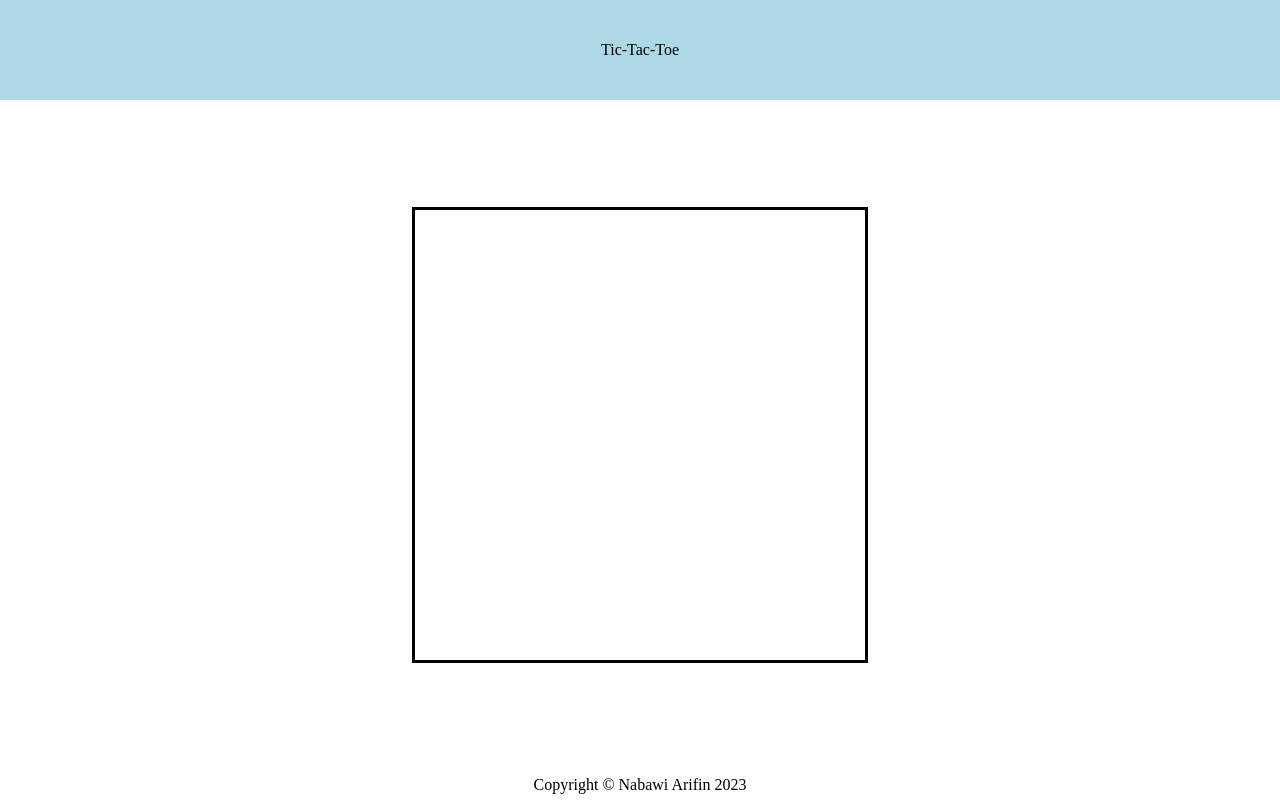
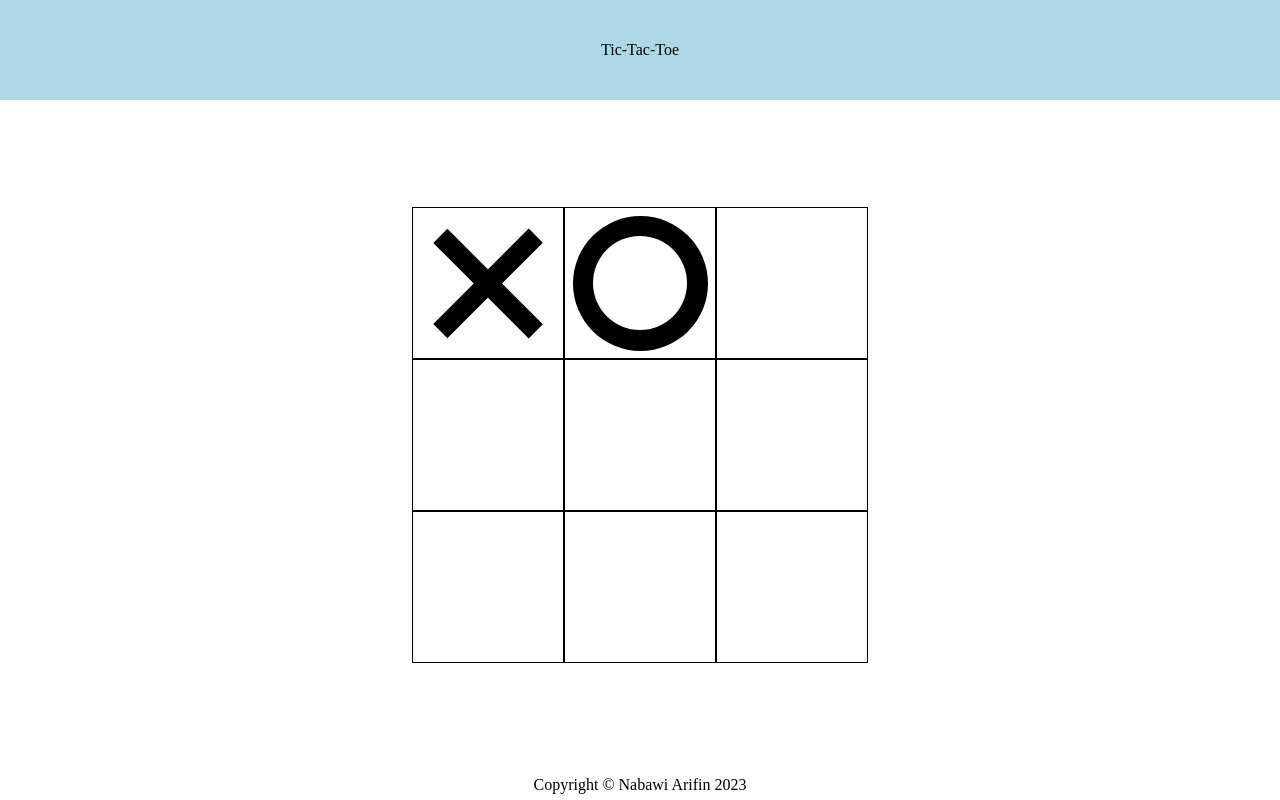
Before and after one commit to nabawiarifin/tic-tac-toe, a plain HTML site: page index.html in a window 1280 px wide. Drawn offline with Linux system fonts and the light colour scheme.

Commit message:
Finished HTML and CSS

```diff
--- a/index.html
+++ b/index.html
@@ -11,16 +11,16 @@
     <header>Tic-Tac-Toe</header>
 
     <div class="container">
-        <div class="game-container">
-            <div class="box1"></div>
-            <div class="box2"></div>
-            <div class="box3"></div>
-            <div class="box4"></div>
-            <div class="box5"></div>
-            <div class="box6"></div>
-            <div class="box7"></div>
-            <div class="box8"></div>
-            <div class="box9"></div>
+        <div class="board o">
+            <div class="box x" data-box></div>
+            <div class="box o" data-box></div>
+            <div class="box" data-box></div>
+            <div class="box" data-box></div>
+            <div class="box" data-box></div>
+            <div class="box" data-box></div>
+            <div class="box" data-box></div>
+            <div class="box" data-box></div>
+            <div class="box" data-box></div>
         </div>
     </div>
 
--- a/styles.css
+++ b/styles.css
@@ -3,6 +3,11 @@ body{
     flex-direction: column;
     height: 100vh;
     margin: 0;
+}
+
+:root{
+    --box-size:150px;
+    --shape-size: calc(var(--box-size) * 0.9)
 }
 
 header{
@@ -21,12 +26,83 @@ header{
     align-items: center;
 }
 
-.game-container{
+.board{
     display: grid;
-    grid-template-columns: repeat(3, 150px);
-    grid-template-rows: repeat(3, 150px);
-    border-color: black;
-    border-style: solid;
+    grid-template-columns: repeat(3, auto);
+    grid-template-rows: repeat(3, auto);
+    justify-content: center;
+    align-items: center;
+}
+
+.board.x .box:not(.x):not(.o):hover::before,
+.board.x .box:not(.x):not(.o):hover::after,
+.board.o .box:not(.x):not(.o):hover::before{
+    background-color: lightgrey;
+}
+
+
+.box{
+    height: var(--box-size);
+    width: var(--box-size);
+    border: 1px solid black;
+    display: flex;
+    justify-content: center;
+    align-items: center;
+    position: relative;
+    cursor: pointer;
+}
+
+.box.x,
+.box.o{
+    cursor: not-allowed;
+}
+
+.box.x::before,
+.box.x::after,
+.box.o::before{
+    background-color: black;
+}
+
+.box.x::before,
+.box.x::after,
+.board.x .box:not(.x):not(.o):hover::before,
+.board.x .box:not(.x):not(.o):hover::after{
+    content: '';
+    position: absolute;
+    width: calc(var(--shape-size) * 0.15);
+    height: var(--shape-size);
+}
+
+.box.x::before,
+.board.x .box:hover::before{
+    transform: rotate(45deg);
+}
+
+.box.x::after,
+.board.x .box:hover::after{
+    transform: rotate(-45deg);
+}
+
+.box.o::before,
+.box.o::after,
+.board.o .box:not(.x):not(.o):hover::before,
+.board.o .box:not(.x):not(.o):hover::after{
+    content: '';
+    position: absolute;
+    border-radius: 50%;
+}
+
+.box.o::before,
+.board.o .box:hover::before{
+    width: var(--shape-size);
+    height: var(--shape-size);
+}
+
+.box.o::after,
+.board.o .box:hover::after{
+    width: calc(var(--shape-size) * 0.7);
+    height: calc(var(--shape-size) * 0.7);
+    background-color: white;
 }
 
 footer{
```
